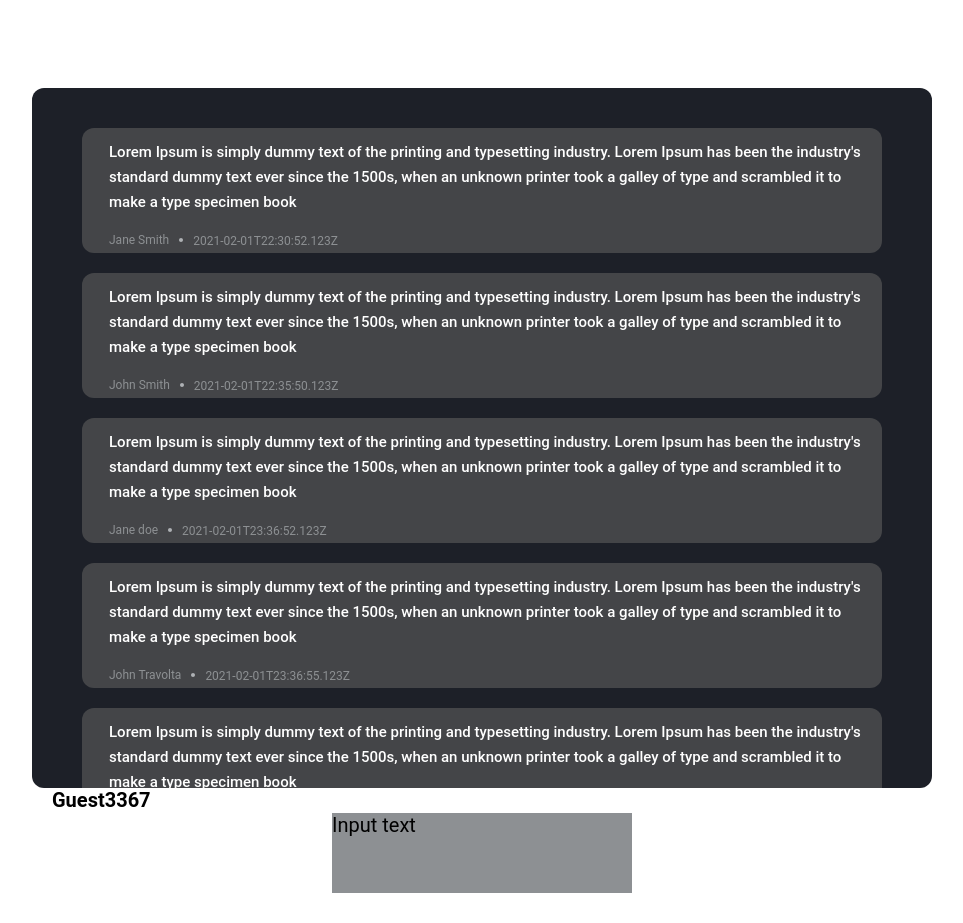
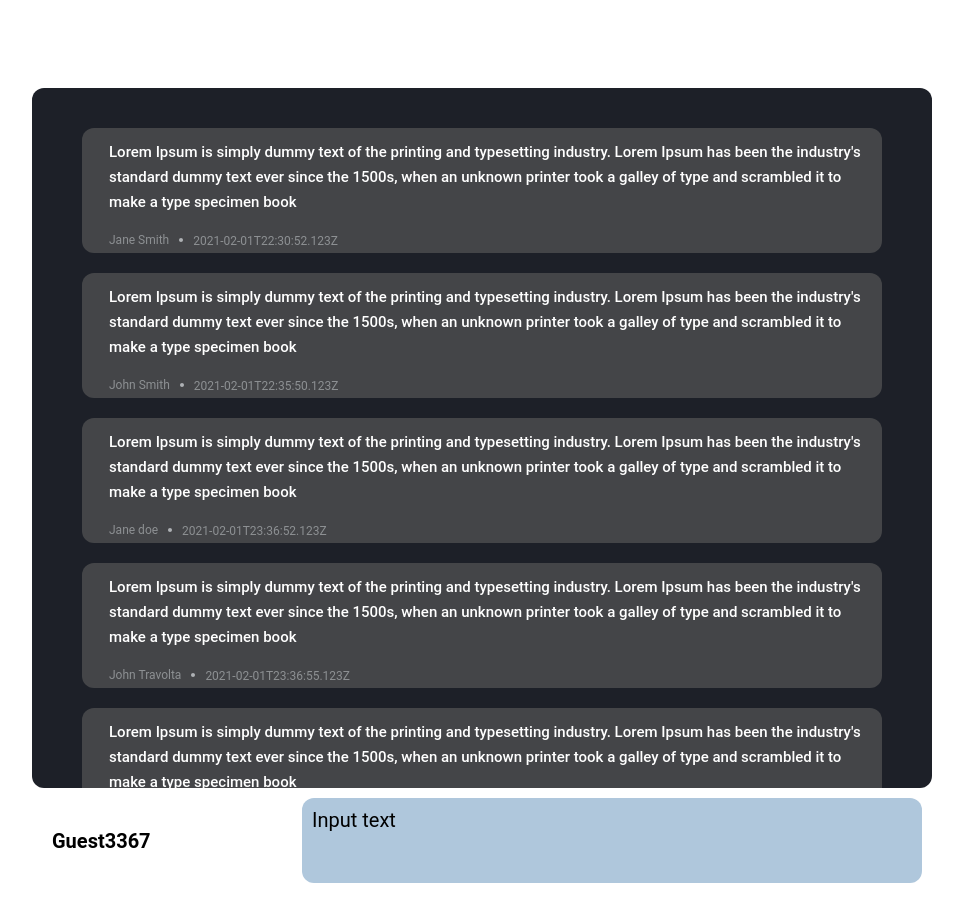
Before and after one commit to sofikin/voco-chat-client, a React (Create React App) app: page / in a window 1280 px wide. Shown: the top 923 px of the page, without its empty margins (158-1121 px from the left). Built offline with nearby package versions, Linux system fonts and the light colour scheme.

Commit message:
"Fixed styling"

```diff
--- a/src/components/Chat.css
+++ b/src/components/Chat.css
@@ -106,18 +106,23 @@ overflow: scroll;
     line-height: 14px;
     position: relative;
     width: 100px;
+    margin-top: 46px;
     margin-left: 20px;
     display: inline;
-
+    float: left;
 }
 
 .input {
     font-size: 20px;
     line-height: 25px;
-    margin: auto;
-    width: 300px;
-    height: 80px;
-    background: #8D9093;
+    margin-top: 10px;
+    margin-left: 270px;
+    padding: 10px;
+    width: 600px;
+    height: 65px;
+    background: #afc7dc;
+    position: absolute;
+    border-radius: 12px;
 }
 
 .btn {
@@ -131,7 +136,7 @@ overflow: scroll;
     border-radius: 12px;
     padding: 7px 45px;
     text-align: center;
-    margin-top: 20px;
+    margin-top: 120px;
     cursor: pointer;
     transition: all 0.3s;
     float: right;
--- a/src/components/Chat.tsx
+++ b/src/components/Chat.tsx
@@ -24,10 +24,8 @@ function Chat() {
         </div>
       </div>
       <div className="chatInputBox">
-        <div>
-          <div className="username">Guest3367</div>
-          <div className="input">Input text</div>
-        </div>
+        <div className="username">Guest3367</div>
+        <div className="input">Input text</div>
         <div className="btn">Send</div>
       </div>
     </div>
```
